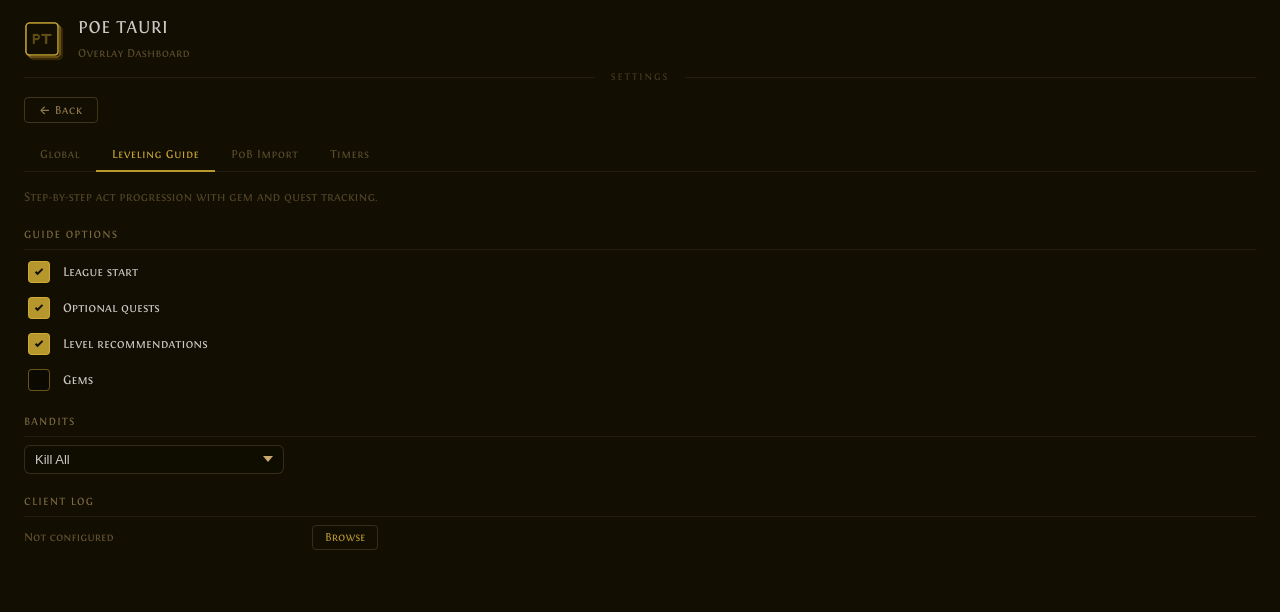
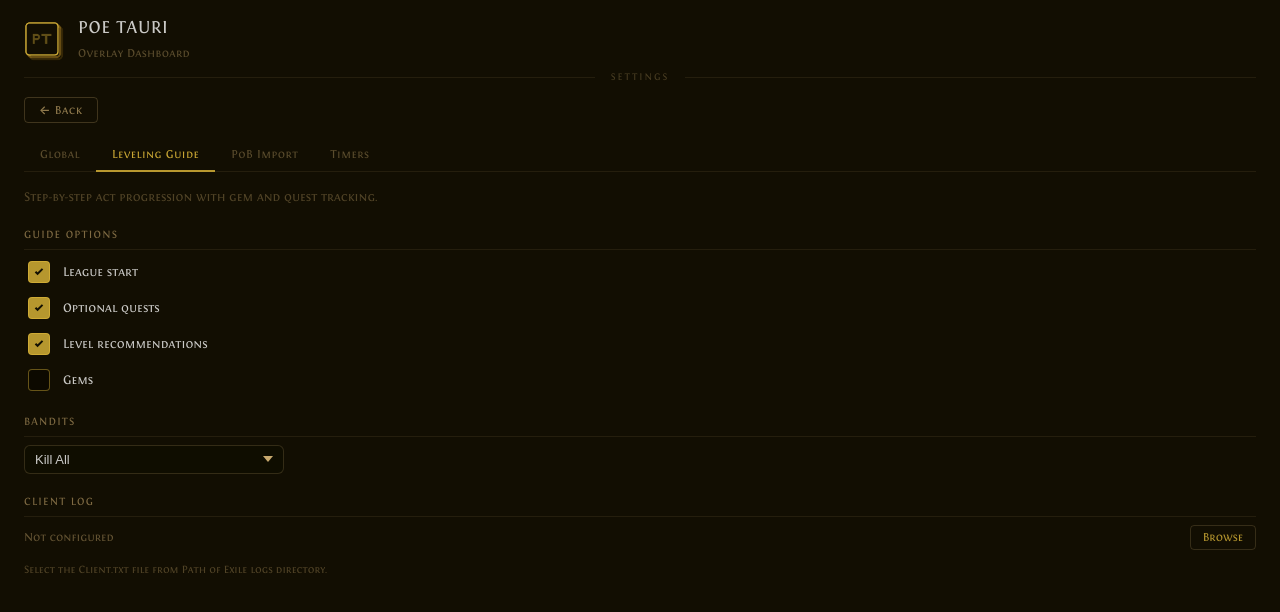
Before and after one commit to czifumasa/poe-tauri, a React (Vite) app: page / in a window 1280 px wide. Both pictures are taken after a click on the button 394 px from the left and 125 px from the top of the page. Shown: the top 612 px of the page. Built offline with nearby package versions, Linux system fonts and the light colour scheme.

Commit message:
Show full path to client.txt logs file

```diff
--- a/src/components/LevelingGuide/settings/LevelingGuideSettingsPanel.css
+++ b/src/components/LevelingGuide/settings/LevelingGuideSettingsPanel.css
@@ -134,9 +134,14 @@
 	overflow: hidden;
 	text-overflow: ellipsis;
 	white-space: nowrap;
-	max-width: 280px;
 	flex: 1;
 	min-width: 0;
+}
+
+.settingsClientLogHint {
+	font-size: 11px;
+	color: rgba(200, 169, 110, 0.35);
+	font-style: italic;
 }
 
 .settingsClientLogButton {
--- a/src/components/LevelingGuide/settings/LevelingGuideSettingsPanel.tsx
+++ b/src/components/LevelingGuide/settings/LevelingGuideSettingsPanel.tsx
@@ -33,11 +33,7 @@
 	if (path === null) {
 		return 'Not configured';
 	}
-	const maxLength = 40;
-	if (path.length <= maxLength) {
-		return path;
-	}
-	return `…${path.slice(-maxLength)}`;
+	return path;
 }
 
 export function LevelingGuideSettingsPanel(props: LevelingGuideSettingsPanelProps): JSX.Element {
@@ -135,6 +131,11 @@
 						</button>
 					)}
 				</div>
+				{props.clientLogPath === null && (
+					<span className="settingsClientLogHint">
+						Select the Client.txt file from Path of Exile logs directory.
+					</span>
+				)}
 			</div>
 		</div>
 	);
```
